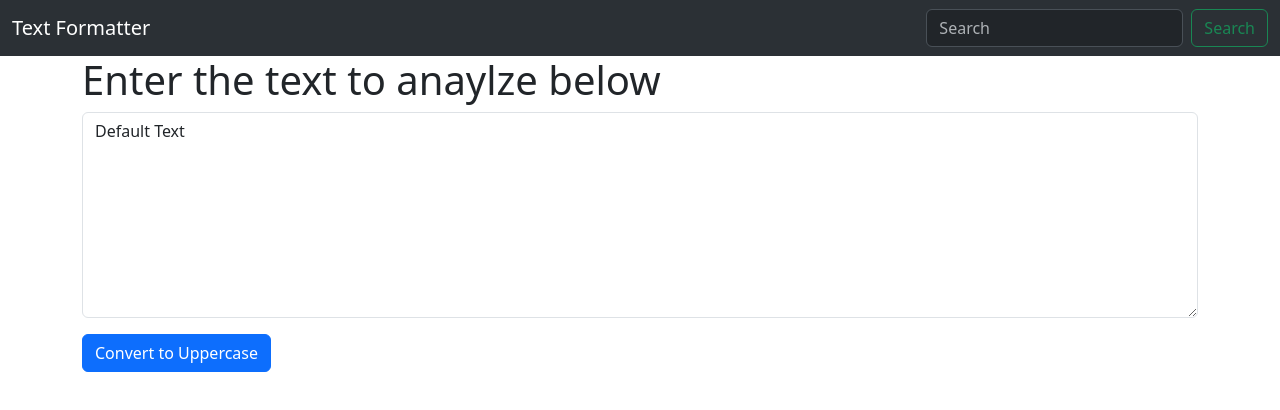
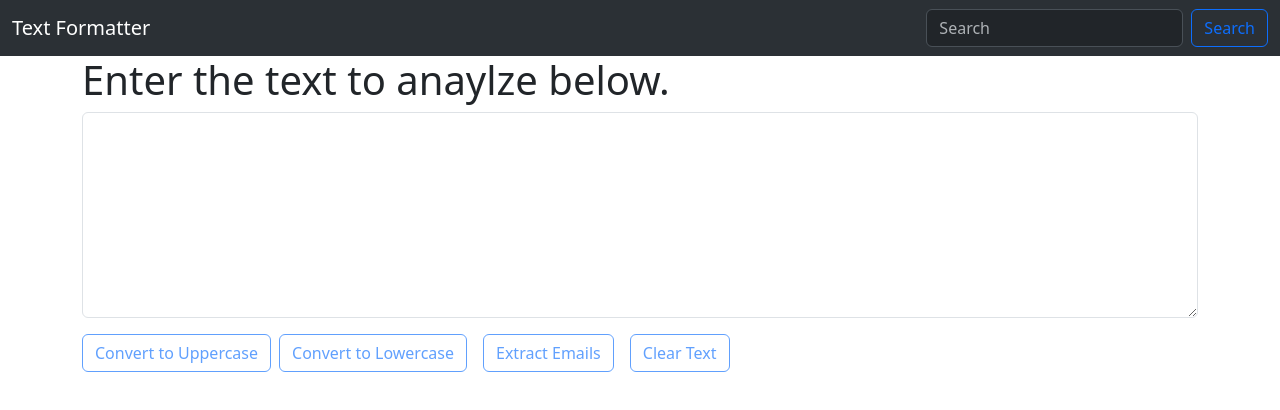
Before and after one commit to Singhhimesh/react-practices, a React (Vite) app: page / in a window 1280 px wide. Shown: the top 410 px of the page. Built offline with nearby package versions, Linux system fonts and the light colour scheme.

Commit message:
add more feature to text utils.

```diff
--- a/src/App.jsx
+++ b/src/App.jsx
@@ -7,7 +7,7 @@ function App() {
       <NavBar />
 
       <div className="container">
-        <TextForm heading={"Enter the text to anaylze below"}></TextForm>
+        <TextForm heading={"Enter the text to anaylze below."}></TextForm>
       </div>
     </>
   );
--- a/src/components/NavBar.jsx
+++ b/src/components/NavBar.jsx
@@ -11,7 +11,7 @@ function NavBar() {
               placeholder="Search"
               aria-label="Search"
             />
-            <button className="btn btn-outline-success" type="submit">
+            <button className="btn btn-outline-primary" type="submit">
               Search
             </button>
           </form>
--- a/src/components/TextForm.jsx
+++ b/src/components/TextForm.jsx
@@ -1,18 +1,38 @@
 import PropTypes from "prop-types";
-import { useState } from "react";
+import { useLayoutEffect, useState } from "react";
 
 function TextForm({ heading }) {
-  const [text, setText] = useState("Default Text");
+  const [text, setText] = useState("");
+  const [extractEmails, setExtractEmails] = useState([]);
 
   const handleToUpperCase = () => {
     setText(text.toUpperCase());
+  };
+
+  const handleToLowerCase = () => {
+    setText(text.toLowerCase());
   };
 
   const handleOnChange = (event) => {
     setText(event.target.value);
   };
 
+  const handleClearText = () => {
+    setText("");
+  };
+
+  const handleExtractEmail = (event) => {
+    let emails = text
+      .split(" ")
+      .filter((word) =>
+        /\b[A-Za-z0-9._%+-]+@[A-Za-z0-9.-]+\.[A-Z|a-z]{2,}\b/.test(word)
+      );
+
+    setExtractEmails(emails);
+  };
+
   return (
+    <div className="flex item-center">
       <div>
         <h1>{heading}</h1>
         <div className="mb-3">
@@ -22,12 +42,75 @@ function TextForm({ heading }) {
             className="form-control"
             value={text}
             onChange={handleOnChange}
+            onPaste={handleOnChange}
             rows={8}
           ></textarea>
         </div>
-      <button onClick={handleToUpperCase} className="btn btn-primary">
+        <button
+          disabled={! text}
+          onClick={handleToUpperCase}
+          className="btn btn-outline-primary ml-2"
+        >
           Convert to Uppercase
         </button>
+
+        <button
+          disabled={! text}
+          onClick={handleToLowerCase}
+          className="btn btn-outline-primary mx-2"
+        >
+          Convert to Lowercase
+        </button>
+
+        <button
+          disabled={! text}
+
+          onClick={handleExtractEmail}
+          className="btn btn-outline-primary mx-2"
+        >
+          Extract Emails
+        </button>
+
+        <button
+          disabled={! text}
+          onClick={handleClearText}
+          className="btn btn-outline-primary mx-2"
+        >
+          Clear Text
+        </button>
+      </div>
+
+      {extractEmails.length ? (
+        <>
+          <h1>Extracted Emails</h1>
+          <ul>
+            {extractEmails.map((email) => (
+              <li key={email}>{email}</li>
+            ))}
+          </ul>
+        </>
+      ) : (
+        ""
+      )}
+
+      {text ? (
+        <div className="my-3">
+          <h1>Text Summary</h1>
+          <div className="flex gap-2">
+            <p>
+              <b>{text.split(" ").filter((item) => item).length}</b> Words and{" "}
+              <b>{text.length}</b> Characters
+            </p>
+
+            <div>
+              <h1>Preview</h1>
+              <p>{text}</p>
+            </div>
+          </div>
+        </div>
+      ) : (
+        ""
+      )}
     </div>
   );
 }
```
Lines whose indentation alone changed are shown as unchanged.
